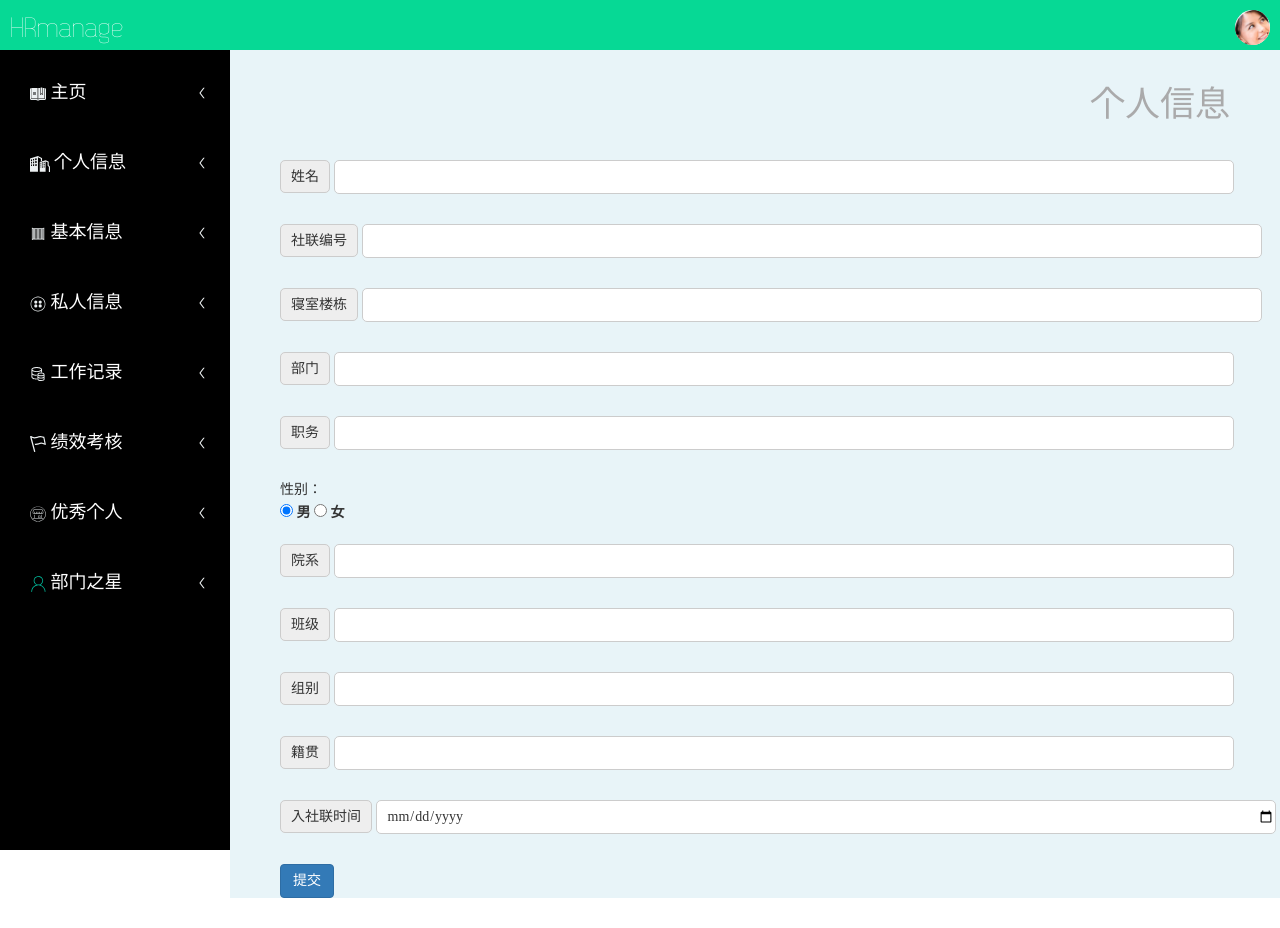
After one commit to AnClark/AUHRSystem, a PHP site: page /CheckIn.php in a window 1280 px wide. The commit adds this page. Run offline with PHP 8.4, Linux system fonts and the light colour scheme; some libraries are stand-ins or nearby versions.

Commit message:
Another step!

```diff
--- /dev/null
+++ b/CheckIn.php
@@ -0,0 +1,146 @@
+<!DOCTYPE html>
+<html lang="en">
+<head>
+    <title>HRmanage</title>
+    <meta charset="utf-8">
+    <link href="http://libs.baidu.com/bootstrap/3.0.3/css/bootstrap.min.css" rel="stylesheet">
+    <script src="http://libs.baidu.com/jquery/2.0.0/jquery.min.js"></script>
+    <script src="http://libs.baidu.com/bootstrap/3.0.3/js/bootstrap.min.js"></script>
+    <link rel="stylesheet" type="text/css" href="hrHome.css" />
+    <script src="main.js"></script>
+
+	<script>
+	function validate_input(){
+		var inputs=document.getElementsByTagName("input");
+		var i=0;
+
+		for(i = 0; i < inputs.length; i++){
+			if(inputs[i].value == ''){
+				alert("啊哦~所有项目都要填哦！");
+				inputs[i].focus();
+				return;
+			}
+		}
+
+		document.getElementById("main").submit();
+	}
+	</script>
+
+</head>
+<body>
+
+<!--  页首与导航部分 -->
+<div class="header">HRmanage<div class="headphoto"><img src="image/1.png" width="40" height="40"></div>
+</div>
+<div class="select">
+    <div class="select_section1">
+<img src="image/privacy.svg">&nbsp;主页 <img src="image/ic_chevron_left.svg" align="right" style="padding-right:20px; padding-top:5px"></div>
+    <div class="select_section1">
+<img src="image/productCore.svg">&nbsp;个人信息<img src="image/ic_chevron_left.svg" align="right" style="padding-right:20px; padding-top:5px">
+  </div>
+    <div class="select_section1">
+<img src="image/shaxian.svg">&nbsp;基本信息<img src="image/ic_chevron_left.svg" align="right" style="padding-right:20px; padding-top:5px">
+  </div>
+    <div class="select_section1">
+<img src="image/niukou.svg">&nbsp;私人信息<img src="image/ic_chevron_left.svg" align="right" style="padding-right:20px; padding-top:5px">
+  </div>
+    <div class="select_section1">
+<img src="image/积分.svg">&nbsp;工作记录<img src="image/ic_chevron_left.svg" align="right" style="padding-right:20px; padding-top:5px"></div>
+    <div class="select_section1">
+<img src="image/足迹.svg">&nbsp;绩效考核<img src="image/ic_chevron_left.svg" align="right" style="padding-right:20px; padding-top:5px"></div>
+    <div class="select_section1">
+<img src="image/scdp_1.svg">&nbsp;优秀个人<img src="image/ic_chevron_left.svg" align="right" style="padding-right:20px; padding-top:5px"></div>
+    <div class="select_section1">
+<img src="image/user.svg">&nbsp;部门之星<img src="image/ic_chevron_left.svg" align="right" style="padding-right:20px; padding-top:5px">
+</div>
+</div>
+
+<!--  主体部分  -->
+<div class="body-basement">
+
+<form id="main" method="post" action="core/checkin.core.php">
+
+<div class="body-main">
+
+	<div class="section-title-line">个人信息</div>
+
+	<div class="form-line">
+         <span class="form-indicator">姓名</span>
+         <input name="Name" type="text" class="form-textbox">
+		<br>
+	</div>
+
+	<div class="form-line">
+         <span class="form-indicator">社联编号</span>
+         <input name="AUID" type="text" class="form-textbox">
+		 <br>
+	</div>
+
+	<div class="form-line">
+			<span class="form-indicator">寝室楼栋</span>
+			<input name="Dormbuild" type="text" class="form-textbox">
+			<br>
+	</div>
+
+	<div class="form-line">
+         <span class="form-indicator">部门</span>
+         <input name="Department" type="text" class="form-textbox">
+
+      <br>
+	</div>
+
+	<div class="form-line">
+         <span class="form-indicator">职务</span>
+         <input name="Occupation" type="text" class="form-textbox">
+		<br>
+	</div>
+
+	<div id="GenderSelector" class="form-line">
+            性别：<br />
+         <input name="Gender" id="admin" type="radio" value="user" checked="checked"/>
+            <label for="admin">男</label>
+         <input name="Gender" id="user" type="radio" value="user" />
+            <label for="user">女</label>
+	</div>
+
+	<div class="form-line">
+         <span class="form-indicator">院系</span>
+         <input name="Faculty" type="text" class="form-textbox">
+		 </br>
+	</div>
+
+	<div class="form-line">
+         <span class="form-indicator">班级</span>
+         <input name="Class" type="text" class="form-textbox">
+		</br>
+	</div>
+
+	<div class="form-line">
+         <span class="form-indicator">组别</span>
+         <input name="GroupInDepart" type="text" class="form-textbox">
+		 </br>
+	</div>
+
+	<div class="form-line">
+         <span class="form-indicator">籍贯</span>
+         <input name="Hometown" type="text" class="form-textbox">
+			</br>
+	</div>
+
+	<div class="form-line">
+         <span class="form-indicator">入社联时间</span>
+         <input name="ArrivalTime" type="date" class="form-textbox">
+      </br>
+	</div>
+
+	<div class="form-line">
+      <button type="button" class="btn btn-primary" onclick="validate_input()" data-toggle="button" aria-pressed="false" autocomplete="off">
+		提交
+		</button>
+	</div>
+</div>
+</form>
+</div>
+
+</body>
+</html>
--- a/hrHome.css
+++ b/hrHome.css
@@ -179,12 +179,26 @@ body{
 	position:absolute;
 	top:50px;
 	right:0px;
+
+	padding-left:40px;
+	padding-right:20px;
+
 	background-color:black;
+
+	display: none;
 
 }
 .usermenu-line
 {
+	margin-top:20px;
+	margin-bottom:20px;
 	color:white;
-	font-size:10px;
+	font-size:18px;
 	height:30px;
+
+		overflow: hidden;
 }
+.usermenu-line a
+{
+	color:cyan;
+}
```
Also changed, not shown: core/logout.php (added, +19 -0 lines), hrHome.php (added, +117 -0 lines).
